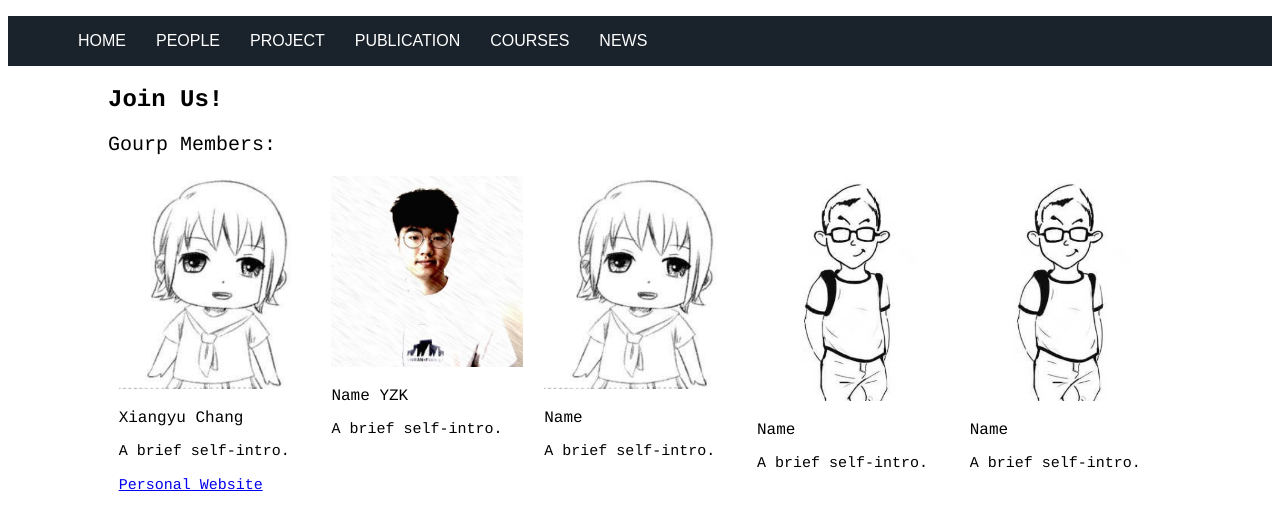
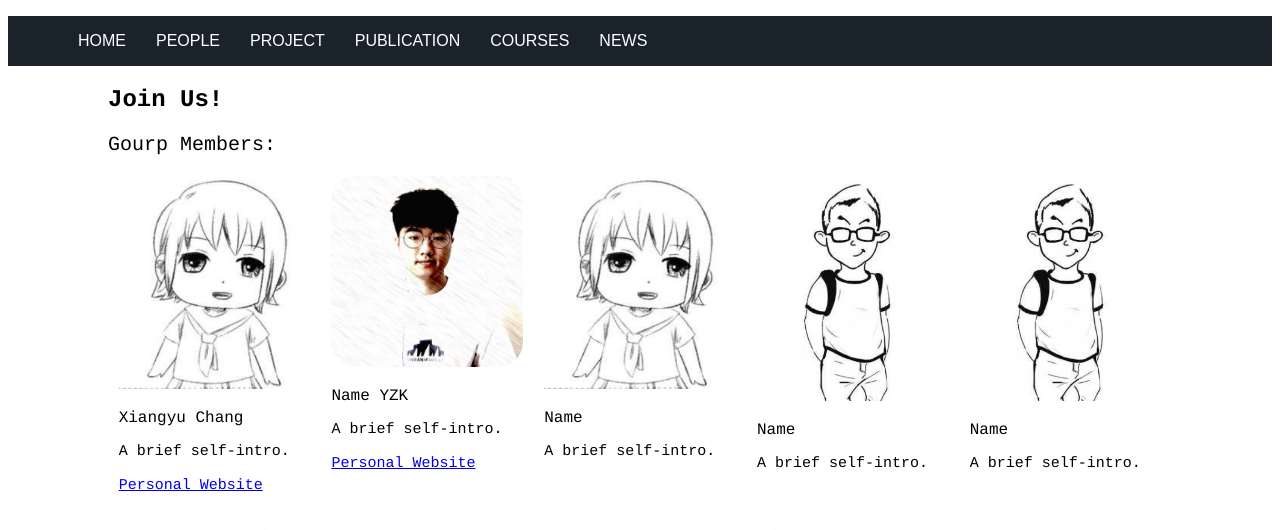
Before and after one commit to SOMXJTU/somxjtu.github.io, a Jekyll site: the page built from A-people.md, in a window 1280 px wide. Shown: the top 530 px of the page. Built offline with Jekyll 4.4.1, drawn with Linux system fonts in a browser that asks for light colours.

Commit message:
test people

```diff
--- a/A-people.md
+++ b/A-people.md
@@ -30,9 +30,10 @@ title: "PEOPLE"
     <td style="width:2%;"><div style="background:white; height:auto;"> </div></td>
 
     <td style="width:18%;" valign="top"  ><div style="background:white; height:auto;">
-			 <img style="margin: 0 auto;" width="100%"  height="auto"  src="img/yzk.jpg" center />
+			 <img style="margin: 0 auto;border-radius:25px" width="100%"  height="auto"  src="img/yzk.jpg" center />
 			 <p style="font-family:courier">Name  YZK</p>
 			 <p style="font-size:15px;font-family:courier">A brief self-intro.   </p>
+			 <a href="http://zhikai.pro" style="font-size:15px;font-family:courier"> Personal Website </a>
 	 </div></td>
 
     <td style="width:2%;"><div style="background:white; height:auto;"> </div></td>
```
